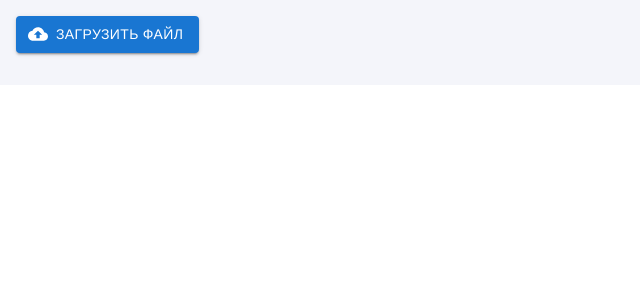
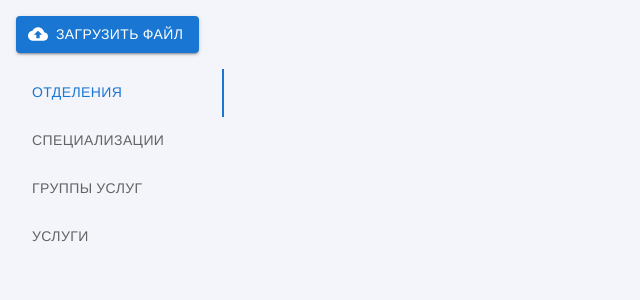
Before and after one commit to ru39391/service-manager, a React (Vite) app: page / in a window 1280 px wide. Shown: the top 300 px of the page, without its empty margins (0-640 px from the left). Built offline with nearby package versions, Linux system fonts and the light colour scheme; a web font is replaced by a local one.

Commit message:
настроить табы категорий

```diff
--- a/src/App.tsx
+++ b/src/App.tsx
@@ -1,5 +1,5 @@
 import React, { FC, useEffect } from 'react';
-import { Grid } from '@mui/material';
+import { Box } from '@mui/material';
 import CssBaseline from '@mui/material/CssBaseline';
 import { ThemeProvider, createTheme } from '@mui/material/styles';
 import '@fontsource/roboto/400.css';
@@ -30,16 +30,7 @@ const App: FC = () => {
 
   return (
     <ThemeProvider theme={theme}>
-      <Grid
-        container
-        direction='column'
-        sx={{
-          p: 2,
-          bgcolor: 'background.body',
-        }}
-      >
-        <Parser />
-      </Grid>
+      <Box sx={{ p: 2, bgcolor: 'background.body', height: '100vh' }}><Parser /></Box>
       <CssBaseline />
     </ThemeProvider>
   )
--- a/src/components/Parser.tsx
+++ b/src/components/Parser.tsx
@@ -1,11 +1,15 @@
-import React, { FC, useEffect } from 'react';
+import React, { FC, useState, useEffect, SyntheticEvent } from 'react';
 import { styled } from '@mui/material/styles';
-import { Box, Button } from '@mui/material';
+import { Grid, Tab, Tabs, Box, Button } from '@mui/material';
 import { DataGrid } from '@mui/x-data-grid';
 import { CloudUpload } from '@mui/icons-material';
 
+import TabPanel from './TabPanel';
+
 import useTableData from '../hooks/useTableData';
 import useFileUploader from '../hooks/useFileUploader';
+
+import { TITLES } from '../utils/constants';
 
 const InvisibleInput = styled('input')({
   overflow: 'hidden',
@@ -18,6 +22,8 @@ const InvisibleInput = styled('input')({
 });
 
 const Parser: FC = () => {
+  const [tabValue, setTabValue] = useState(0);
+
   const {
     deptsTableData,
     subdeptsTableData,
@@ -32,6 +38,10 @@ const Parser: FC = () => {
     items,
     uploadFile
   } = useFileUploader();
+
+  const handleTab = (event: SyntheticEvent, value: number) => {
+    setTabValue(value);
+  };
 
   useEffect(() => {
     setTableData({depts, subdepts, groups, items});
@@ -51,13 +61,35 @@ const Parser: FC = () => {
         </Button>
       </Box>
 
+      <Grid container>
+        <Grid item xs={2}>
+          <Tabs
+            orientation="vertical"
+            variant="scrollable"
+            value={tabValue}
+            onChange={handleTab}
+          >
             {[
-        //deptsTableData,
-        //subdeptsTableData,
-        //groupsTableData,
+              deptsTableData,
+              subdeptsTableData,
+              groupsTableData,
               itemsTableData
-      ].map((data, index) => Boolean(data) && <DataGrid
+            ].map((_, index) => Object.values(TITLES)[index]).map((item, index) => Boolean(item) && <Tab
               key={index}
+              label={item}
+              id={`vertical-tab-${index}`}
+              aria-controls={`vertical-tabpanel-${index}`}
+              sx={{ alignItems: 'flex-start' }} />)}
+          </Tabs>
+        </Grid>
+        <Grid item xs={10}>
+          {[
+            deptsTableData,
+            subdeptsTableData,
+            groupsTableData,
+            itemsTableData
+          ].map((data, index) => Boolean(data) && <TabPanel key={index} value={tabValue} index={index}>
+            <DataGrid
               sx={{
                 border: 0,
                 flexGrow: 1,
@@ -67,7 +99,10 @@ const Parser: FC = () => {
               columns={data ? data.cols : []}
               rows={data ? data.rows : []}
               onRowClick={({ row }) => console.log(row)}
-      />)}
+            />
+          </TabPanel>)}
+        </Grid>
+      </Grid>
 
       {/*
         slots={{ noRowsOverlay: NoRowsOverlay }}
--- /dev/null
+++ b/src/components/TabPanel.tsx
@@ -0,0 +1,22 @@
+import React, { FC, ReactNode } from 'react';
+
+interface ITabPanel {
+  index: number;
+  value: number;
+  children: ReactNode;
+};
+
+const TabPanel: FC<ITabPanel> = ({ value, index, children }) => {
+  return (
+    <div
+      role="tabpanel"
+      hidden={value !== index}
+      id={`vertical-tabpanel-${index}`}
+      aria-labelledby={`vertical-tab-${index}`}
+    >
+      {value === index && children}
+    </div>
+  );
+}
+
+export default TabPanel;
--- a/src/hooks/useTableData.tsx
+++ b/src/hooks/useTableData.tsx
@@ -35,13 +35,23 @@ const useTableData = (): ITableData => {
   const [groupsTableData, setGroupsTableData] = useState<TTableData>(null);
   const [itemsTableData, setItemsTableData] = useState<TTableData>(null);
 
-  const setBooleanCaption =(item: TCustomData<string | number>, key: string) => ({ [key]: item[key] ? 'Да' : 'Нет' });
+  const setBooleanCaption =(item: TCustomData<string | number>, key: string): TCustomData<string> => ({ [key]: item[key] ? 'Да' : 'Нет' });
+
+  const isValueExist = (value: string | number | undefined): boolean => ['string', 'number'].includes(typeof value);
 
   const getCategoryName = (arr: TCustomData<string | number>[], item: TCustomData<string | number>, key: string): string => {
     const data = arr.find(row => row[ID_KEY] === item[key]);
 
     return data ? data[NAME_KEY] as string : '';
   }
+
+  const getItemsName = (arr: number[], items: TCustomData<string | number>[]): string => arr.length
+   ? arr.reduce((acc: string[], id: number) => {
+    const data: TCustomData<string | number> | undefined = items.find(item => item[ID_KEY] === id);
+
+    return data ? [...acc, data[NAME_KEY] as string] : acc;
+   }, []).join(', ')
+   : '';
 
   const handleArr = (data: TCustomData<TCustomData<string | number>[]>, key: string): TTableData => {
     if(!data[key].length) {
@@ -54,13 +64,13 @@ const useTableData = (): ITableData => {
         id: index,
         index: index + 1,
         ...item,
-        ...(item[DEPT_KEY] && { [DEPT_KEY]: getCategoryName(depts, item, DEPT_KEY) }),
-        ...(item[SUBDEPT_KEY] && { [SUBDEPT_KEY]: getCategoryName(subdepts, item, SUBDEPT_KEY) }),
-        ...(item[GROUP_KEY] && { [GROUP_KEY]: getCategoryName(groups, item, GROUP_KEY) }),
-        ...(item[IS_COMPLEX_ITEM_KEY] && setBooleanCaption(item, IS_COMPLEX_ITEM_KEY)),
-        ...(item[IS_COMPLEX_KEY] && setBooleanCaption(item, IS_COMPLEX_KEY)),
-        ...(item[COMPLEX_KEY] && { [COMPLEX_KEY]: ''/*JSON.parse(item[COMPLEX_KEY])*/ }),
-        ...(item[IS_VISIBLE_KEY] && setBooleanCaption(item, IS_VISIBLE_KEY))
+        ...(isValueExist(item[DEPT_KEY]) && { [DEPT_KEY]: getCategoryName(depts, item, DEPT_KEY) }),
+        ...(isValueExist(item[SUBDEPT_KEY]) && { [SUBDEPT_KEY]: getCategoryName(subdepts, item, SUBDEPT_KEY) }),
+        ...(isValueExist(item[GROUP_KEY]) && { [GROUP_KEY]: getCategoryName(groups, item, GROUP_KEY) }),
+        ...(isValueExist(item[IS_COMPLEX_ITEM_KEY]) && setBooleanCaption(item, IS_COMPLEX_ITEM_KEY)),
+        ...(isValueExist(item[IS_COMPLEX_KEY]) && setBooleanCaption(item, IS_COMPLEX_KEY)),
+        ...(isValueExist(item[COMPLEX_KEY]) && { [COMPLEX_KEY]: getItemsName(JSON.parse(item[COMPLEX_KEY]), items) }),
+        ...(isValueExist(item[IS_VISIBLE_KEY]) && setBooleanCaption(item, IS_VISIBLE_KEY))
       }], []);
     const cols: GridColDef<GridValidRowModel>[] = Object.keys(rows[0])
       .filter(key => key !== 'id')
--- a/src/utils/constants.ts
+++ b/src/utils/constants.ts
@@ -1,16 +1,4 @@
 const DEFAULT_DOC_TITLE = 'Управление услугами';
-
-const COL_TITLES = {
-  NAME: 'Название',
-  PRICE: 'Цена',
-  DEPT: 'Отделение',
-  SUBDEPT: 'Специализация',
-  GROUP: 'Группа',
-};
-
-const PRICE_TYPE_TITLE = 'Услуги';
-const GROUP_TYPE_TITLE = 'Группы услуг';
-const RES_TYPE_TITLE = 'Ресурсы';
 
 const CATEGORY_TITLE = 'Категория';
 
@@ -33,6 +21,17 @@ const IS_COMPLEX_KEY = 'isComplex';
 const COMPLEX_KEY = 'complex';
 const IS_VISIBLE_KEY = 'isVisible';
 
+const ITEM_KEY = 'items';
+const RES_KEY = 'res';
+
+const TITLES = {
+  [DEPT_KEY]: 'Отделения',
+  [SUBDEPT_KEY]: 'Специализации',
+  [GROUP_KEY]: 'Группы услуг',
+  [ITEM_KEY]: 'Услуги',
+  [RES_KEY]: 'Ресурсы'
+};
+
 const CAPTIONS = {
   [INDEX_KEY]: '№',
   [ID_KEY]: 'ID',
@@ -52,11 +51,7 @@ export {
   DEPTS_ERROR_MSG,
   PRICELIST_ERROR_MSG,
   RESOURCES_ERROR_MSG,
-  COL_TITLES,
   POPUP_TITLE,
-  PRICE_TYPE_TITLE,
-  GROUP_TYPE_TITLE,
-  RES_TYPE_TITLE,
   CATEGORY_TITLE,
   ID_KEY,
   NAME_KEY,
@@ -68,5 +63,6 @@ export {
   IS_COMPLEX_KEY,
   COMPLEX_KEY,
   IS_VISIBLE_KEY,
-  CAPTIONS
+  CAPTIONS,
+  TITLES
 };
```
Lines whose indentation alone changed are shown as unchanged.
